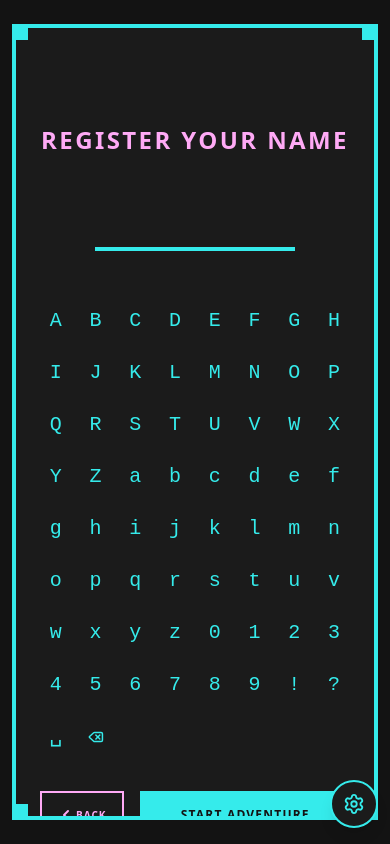
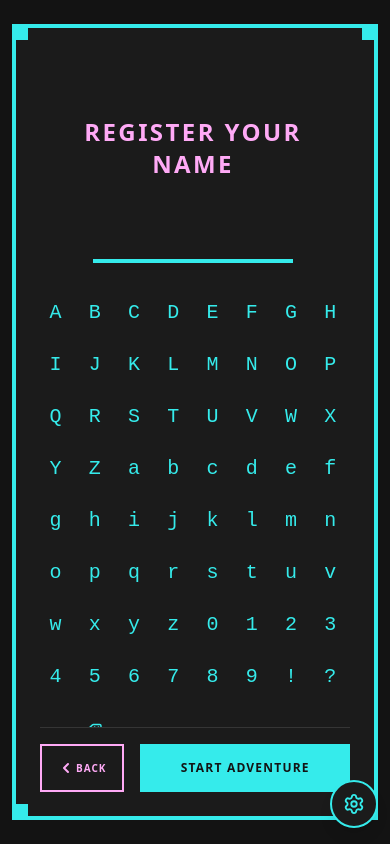
Before and after one commit to solepixel/cavern-of-the-evil-wizard, a React (Vite) app: page / in a window 390 px wide. Both pictures are taken after a click on the button "START GAME". Built offline with nearby package versions, Linux system fonts and the light colour scheme.

Commit message:
Mobile/Responsive Fixes

```diff
--- a/src/App.tsx
+++ b/src/App.tsx
@@ -1136,6 +1136,16 @@ export default function App() {
                     </div>
                   )}
                 </div>
+                {isNarrowMobile && !state.isGameOver && (
+                  <button
+                    type="submit"
+                    onMouseEnter={hoverUi}
+                    className="shrink-0 rounded border-2 border-[#35ebeb] bg-[#131313] px-3 py-2 text-[10px] font-black uppercase tracking-widest text-[#35ebeb] active:scale-[0.99] md:hidden"
+                    aria-label="Submit command"
+                  >
+                    Send
+                  </button>
+                )}
                 {!state.uiVisible && (
                   <div className="hidden animate-pulse text-[10px] uppercase tracking-widest text-[#35ebeb]/50 md:block">
                     Try: &quot;look&quot;, &quot;open wardrobe&quot;, &quot;take key&quot;
--- a/src/components/NamingScreen.tsx
+++ b/src/components/NamingScreen.tsx
@@ -78,22 +78,23 @@ export default function NamingScreen({ onComplete, onCancel }: NamingScreenProps
       <motion.div
         initial={{ opacity: 0, scale: 0.9 }}
         animate={{ opacity: 1, scale: 1 }}
-        className="relative w-full max-h-[calc(100dvh-2rem)] max-w-2xl overflow-x-hidden overflow-y-auto border-4 border-[#35ebeb] bg-[#1b1b1b] p-6 sm:p-8"
+        className="relative flex w-full max-h-[calc(100dvh-2rem)] max-w-2xl flex-col overflow-hidden border-4 border-[#35ebeb] bg-[#1b1b1b] p-6 sm:p-8"
       >
         <div className="absolute -left-1 -top-1 h-4 w-4 bg-[#35ebeb]" />
         <div className="absolute -right-1 -top-1 h-4 w-4 bg-[#35ebeb]" />
         <div className="absolute -bottom-1 -left-1 h-4 w-4 bg-[#35ebeb]" />
         <div className="absolute -bottom-1 -right-1 h-4 w-4 bg-[#35ebeb]" />
 
-        <div className="mb-6 min-h-[3rem] rounded border-2 border-transparent px-2 py-2 text-center">
+        <div className="min-h-0 flex-1 overflow-y-auto overscroll-y-contain pr-1">
+          <div className="mb-4 min-h-[3rem] rounded border-2 border-transparent px-2 py-2 text-center sm:mb-6">
             {nameError ? (
               <p className="text-sm font-bold uppercase leading-snug tracking-wide text-red-400">{nameError}</p>
             ) : null}
           </div>
 
-        <h2 className="mb-8 text-center text-2xl font-black uppercase tracking-widest text-[#ffaaf6]">REGISTER YOUR NAME</h2>
+          <h2 className="mb-5 text-center text-2xl font-black uppercase tracking-widest text-[#ffaaf6] sm:mb-8">REGISTER YOUR NAME</h2>
 
-        <div className="mb-12 flex justify-center">
+          <div className="mb-7 flex justify-center sm:mb-12">
             <div className="min-w-[200px] border-b-4 border-[#35ebeb] px-4 py-2 text-center">
               <span className="text-4xl font-mono uppercase tracking-widest text-[#ffffff]">
                 {name}
@@ -102,7 +103,7 @@ export default function NamingScreen({ onComplete, onCancel }: NamingScreenProps
             </div>
           </div>
 
-        <div className="mb-8 grid grid-cols-8 gap-2 md:grid-cols-10">
+          <div className="mb-5 grid grid-cols-8 gap-2 md:grid-cols-10 sm:mb-8">
             {NAMING_CHARSET.map((char) => (
               <button
                 key={char}
@@ -133,8 +134,9 @@ export default function NamingScreen({ onComplete, onCancel }: NamingScreenProps
               <Delete size={22} strokeWidth={2.25} />
             </button>
           </div>
+        </div>
 
-        <div className="flex items-stretch justify-between gap-4">
+        <div className="flex shrink-0 items-stretch justify-between gap-4 border-t border-[#353535] pt-4">
           <button
             type="button"
             onMouseEnter={hoverUi}
```
Lines whose indentation alone changed are shown as unchanged.
